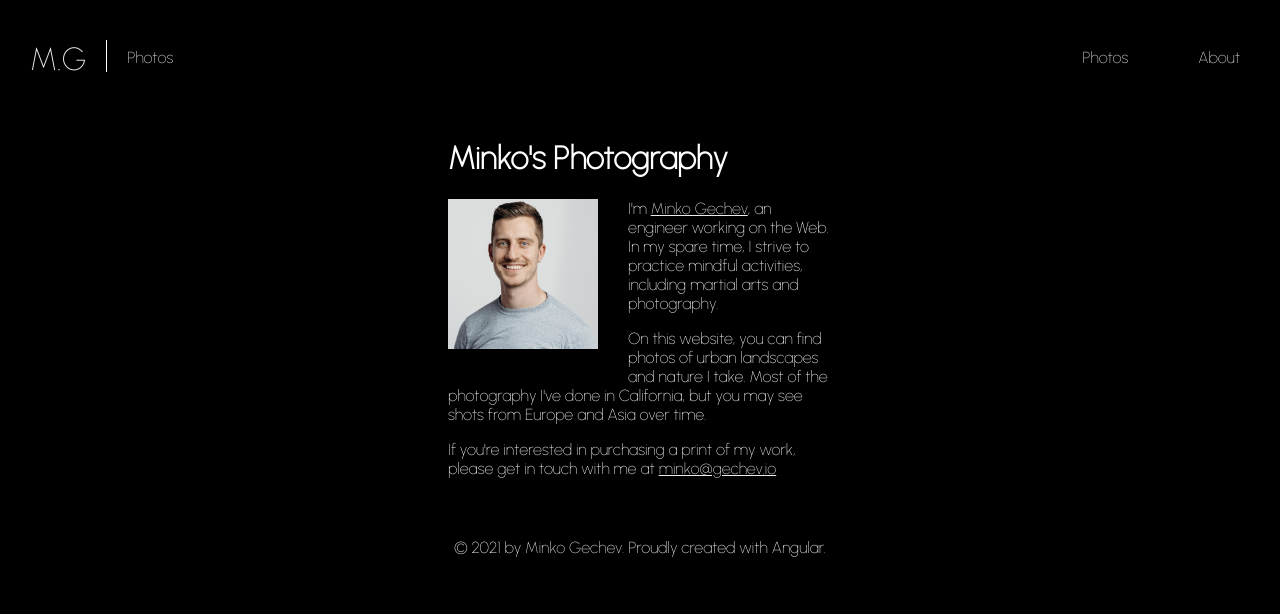
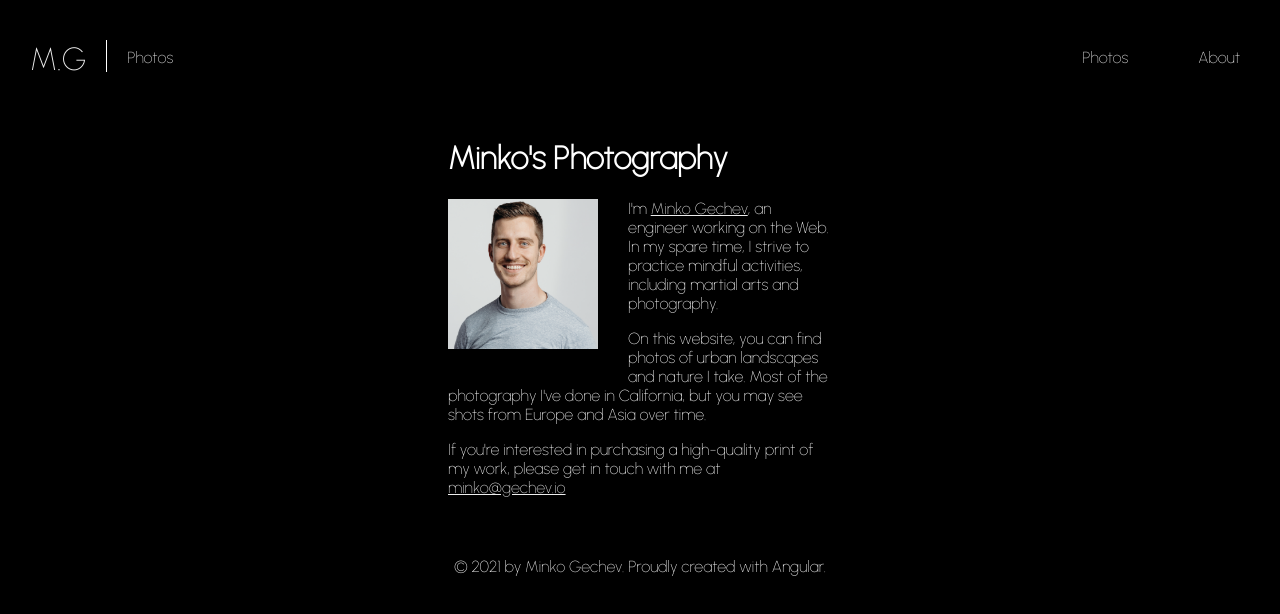
Before and after one commit to mgechev/photos.mgechev.com, an Angular app: page /about in a window 1280 px wide. Shown: the top 614 px of the page. Built offline with nearby package versions, Linux system fonts and the light colour scheme.

Commit message:
Update the meta tags and readme

```diff
--- a/src/app/about/about.component.html
+++ b/src/app/about/about.component.html
@@ -15,6 +15,6 @@
 </p>
 
 <p>
-  If you're interested in purchasing a print of my work, please get in touch
-  with me at <a href="mailto:minko@gechev.io">minko@gechev.io</a>
+  If you're interested in purchasing a high-quality print of my work, please get
+  in touch with me at <a href="mailto:minko@gechev.io">minko@gechev.io</a>
 </p>
--- a/src/index.html
+++ b/src/index.html
@@ -9,7 +9,7 @@
   <link href="https://fonts.googleapis.com/css2?family=Urbanist:wght@100&display=swap" rel="stylesheet">
 
   <meta property="og:title" content="Minko Photography">
-  <meta property="og:description" content="Collection of photos of landscapes by Minko Gechev">
+  <meta property="og:description" content="Collection of urban and nature photos by Minko Gechev">
   <meta property="og:image" content="https://photos.mgechev.com/assets/social.jpg">
   <meta property="og:url" content="https://photos.mgechev.com/">
   <meta name="twitter:card" content="summary_large_image">
```
Also changed, not shown: 6 other files (tests, documents, lock files or other folders).
